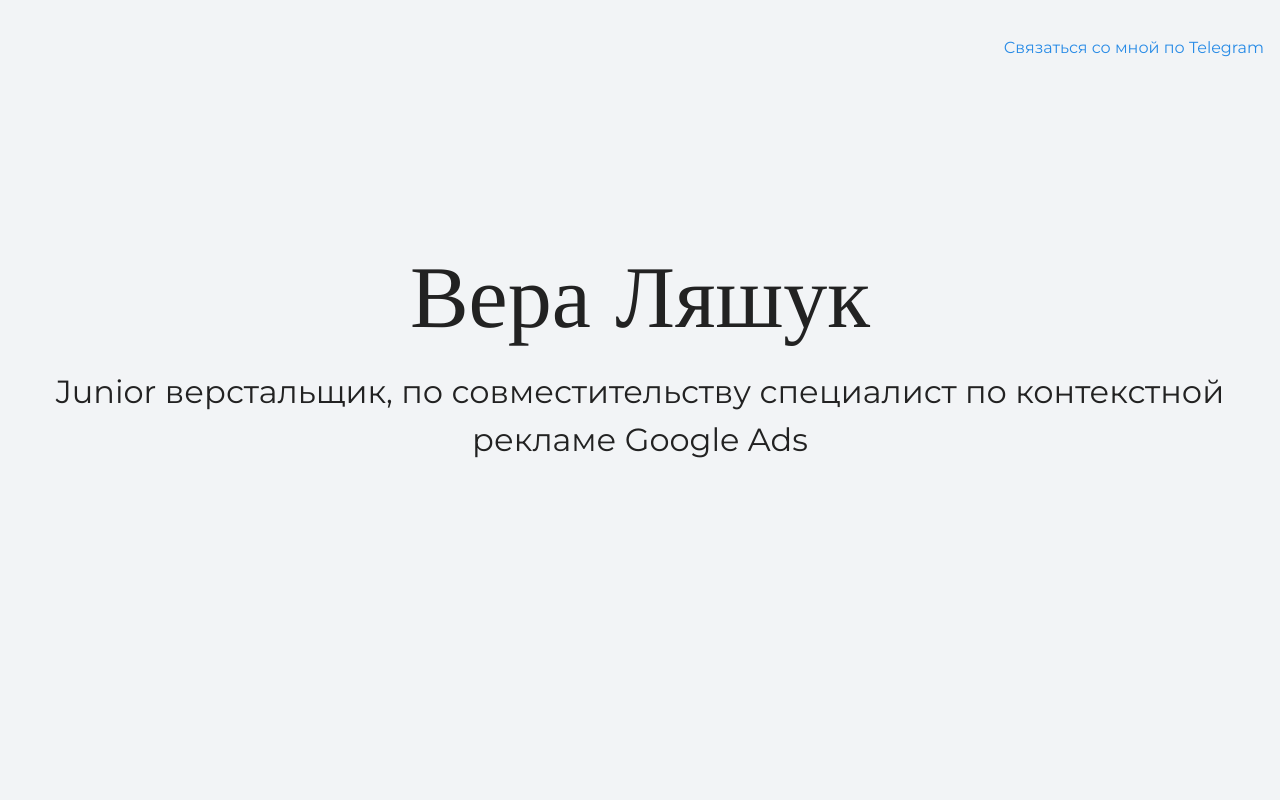
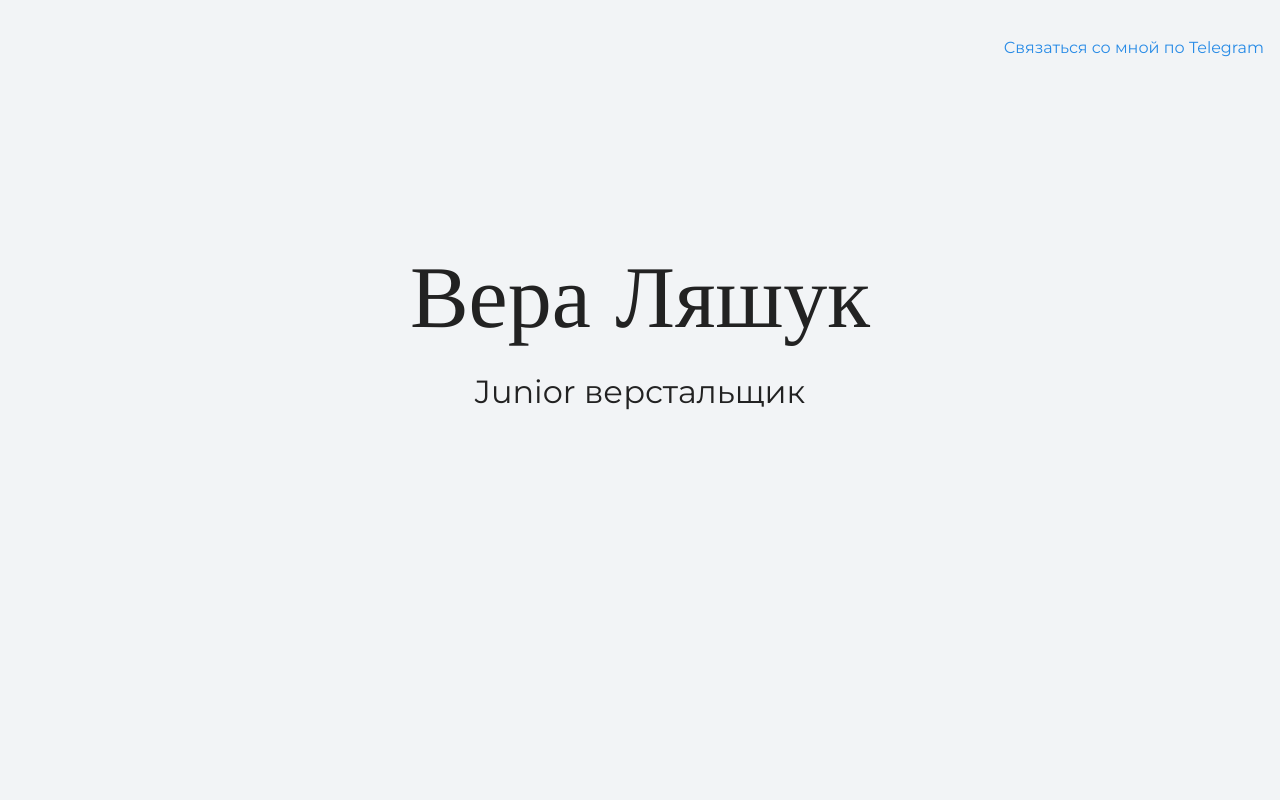
Before and after one commit to Advira/my-site, a plain HTML site: page index.html in a window 1280 px wide. Shown: the top 800 px of the page. Drawn offline with nearby package versions, Linux system fonts and the light colour scheme.

Commit message:
Update index.html
Убрала инфу про рекламу

```diff
--- a/index.html
+++ b/index.html
@@ -15,7 +15,7 @@
 
     <section class="hero-image"><div class="container">
       <h1 class="heading">Вера Ляшук</h1>
-      <p>Junior верстальщик, по совместительству специалист по контекстной рекламе Google Ads</p>
+      <p>Junior верстальщик</p>
     </div>
     </section>
 
```
